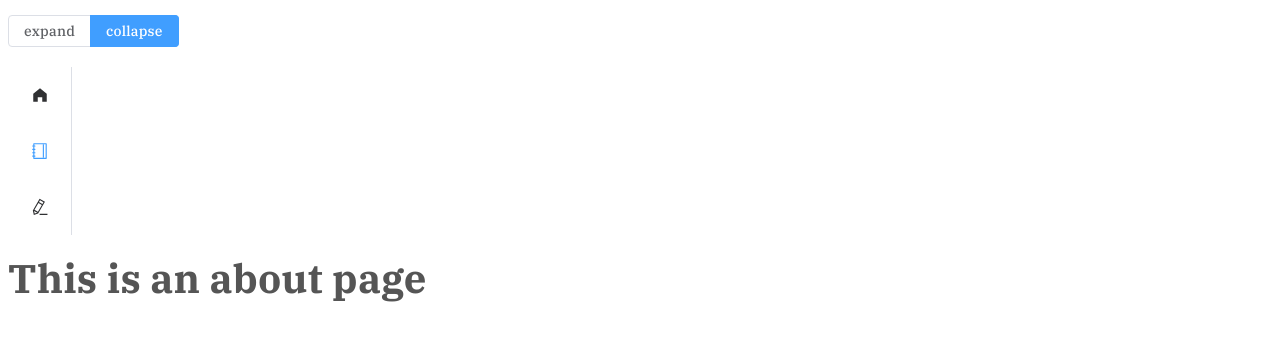
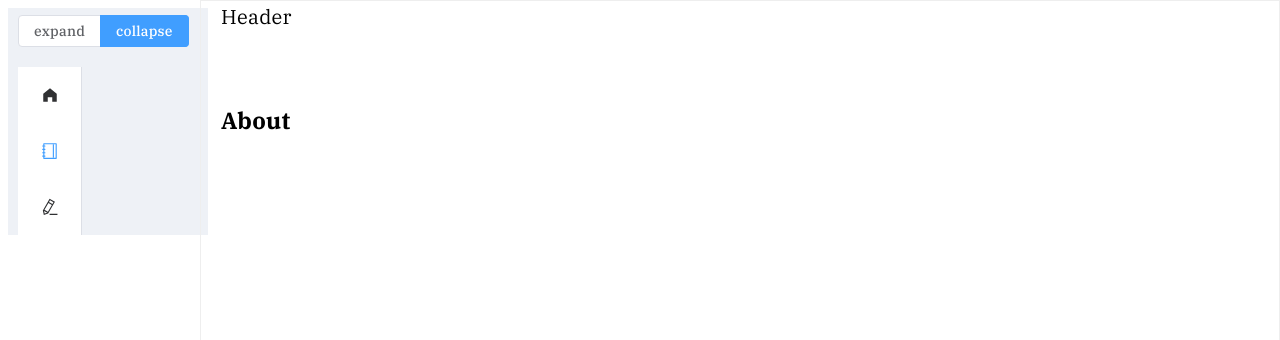
Before and after one commit to nickeledfox/blog-dashboard, a Vue app in the folder client/: page /about in a window 1280 px wide. Shown: the top 340 px of the page. Built offline with nearby package versions, Linux system fonts and the light colour scheme.

Commit message:
Configure and styled menu

```diff
--- a/client/src/App.vue
+++ b/client/src/App.vue
@@ -1,29 +1,24 @@
-<script>
+<script lang="ts" setup>
+// @ts-ignore
 import Menu from './components/Menu.vue';
-export default {
-  components: {
-    Menu,
-  },
-};
 </script>
 
 <template>
   <div id="app">
-    <Menu />
+    <el-aside class="menu-container" width="200px">
+      <Menu />
+    </el-aside>
+
     <router-view />
   </div>
 </template>
 
-<style lang="scss">
-@import url('https://fonts.googleapis.com/css2?family=IBM+Plex+Serif:wght@400;500;600;700&display=swap');
-#app {
-  font-family: 'IBM Plex Serif', Avenir, Helvetica, Arial, serif;
-  -webkit-font-smoothing: antialiased;
-  -moz-osx-font-smoothing: grayscale;
-  color: #2c3e50;
-}
+<style lang="sass">
+#app
+  position: reletive
+  -webkit-font-smoothing: antialiased
+  -moz-osx-font-smoothing: grayscale
 
-.title {
-  color: #555;
-}
+.menu-container
+  background-color: rgb(238, 241, 246)
 </style>
--- a/client/src/components/Menu.vue
+++ b/client/src/components/Menu.vue
@@ -1,5 +1,5 @@
 <template>
-  <div>
+  <div class="menu">
     <el-radio-group v-model="isCollapse" style="margin-bottom: 20px">
       <el-radio-button :label="false">expand</el-radio-button>
       <el-radio-button :label="true">collapse</el-radio-button>
@@ -52,9 +52,10 @@ const handleClose = (key: string, keyPath: string[]) => {
 <style>
 .el-menu-vertical-demo:not(.el-menu--collapse) {
   width: 200px;
-  min-height: 400px;
+  min-height: 100%;
 }
-a {
-  text-decoration: none;
+
+.menu {
+  margin: 0 10px;
 }
 </style>
--- a/client/src/views/AboutView.vue
+++ b/client/src/views/AboutView.vue
@@ -1,5 +1,17 @@
 <template>
-  <div class="about" lang="ts">
-    <h1 class="title">This is an about page</h1>
+  <div class="about">
+    <el-container class="main-container">
+      <el-container>
+        <el-header>
+          <div class="toolbar">
+            <span>Header</span>
+          </div>
+        </el-header>
+
+        <el-main>
+          <h1>About</h1>
+        </el-main>
+      </el-container>
+    </el-container>
   </div>
 </template>
--- a/client/src/views/HomeView.vue
+++ b/client/src/views/HomeView.vue
@@ -1,6 +1,18 @@
 <template>
   <div class="home">
-    <h1 class="title">Home Page</h1>
+    <el-container class="main-container">
+      <el-container>
+        <el-header>
+          <div class="toolbar">
+            <span>Header</span>
+          </div>
+        </el-header>
+
+        <el-main>
+          <h1>Home</h1>
+        </el-main>
+      </el-container>
+    </el-container>
   </div>
 </template>
 
--- a/client/src/views/NewPostView.vue
+++ b/client/src/views/NewPostView.vue
@@ -1,5 +1,17 @@
 <template>
-  <h1 class="title">Create New Post</h1>
+  <el-container>
+    <el-container class="main-container">
+      <el-header>
+        <div class="toolbar">
+          <span>Header</span>
+        </div>
+      </el-header>
+
+      <el-main>
+        <h1>Post</h1>
+      </el-main>
+    </el-container>
+  </el-container>
 </template>
 
 <script lang="ts">
```
